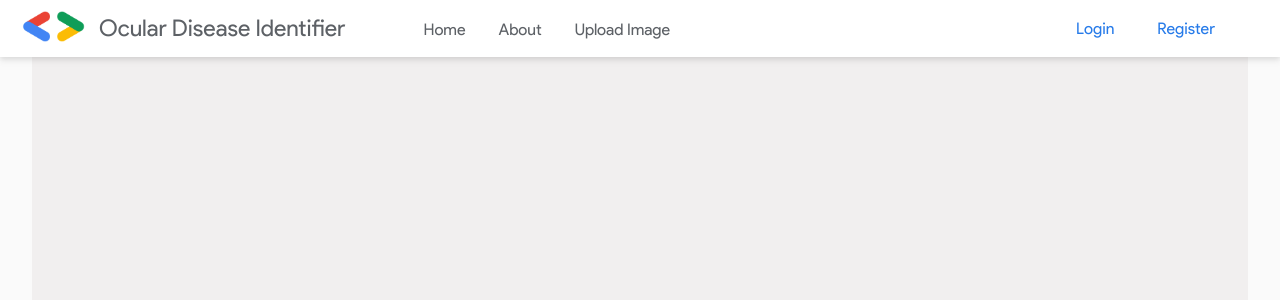
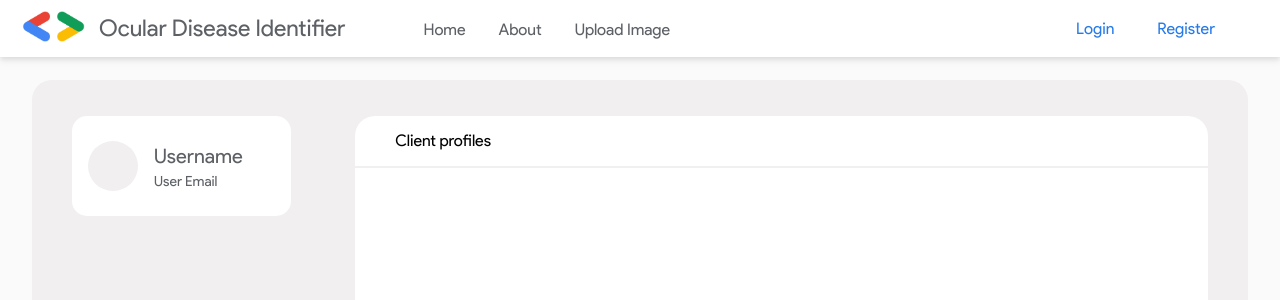
Before and after one commit to DSC-McMaster-U/Ocular-Disease-Identifier, a React (Vite) app in the folder frontend/: page /user/dashboard in a window 1280 px wide. Shown: the top 300 px of the page. Built offline with nearby package versions, Linux system fonts and the light colour scheme.

Commit message:
More improvements

```diff
--- a/frontend/src/Components/UserDashboard.tsx
+++ b/frontend/src/Components/UserDashboard.tsx
@@ -5,7 +5,31 @@ const UserDashboard = () => {
     <>
       <Header></Header>
 
-      <div className="w-[95%] h-[90vh] m-auto mt-[  bg-[#F1EFEF]"></div>
+      <div className="w-[95%] h-[90vh] m-auto mt-[80px] bg-[#F1EFEF] flex flex-row align-middle rounded-[20px] border-[#FFFFFF]">
+        <div className="w-[20%] h-[95%] mx-10 mt-auto">
+          <div className="w-[90%] h-[100px] bg-[#FFFFFF]  rounded-[15px] flex ">
+            <div className="min-w-[50px] h-[50px]  bg-[#F1EFEF] mx-4 self-center rounded-full"></div>
+            <div className="w-full flex flex-col justify-center">
+              <h2 className="text-[#5d6166] font-google text-[20px]">
+                Username
+              </h2>
+              <h3 className="text-[#5d6166] font-google text-[14px]">
+                User Email
+              </h3>
+            </div>
+          </div>
+        </div>
+        <div className="flex-grow h-[90%] m-auto flex flex-col mr-10">
+          <div className="w-full h-[50px] rounded-t-[20px] bg-[#FFFFFF] flex">
+            <h3 className=" self-center m-10 text-[16px] font-google">
+              Client profiles
+            </h3>
+          </div>
+          <div className="w-full flex-grow bg-[#FFFFFF] rounded-b-[20px] mt-[2px]">
+            <div></div>
+          </div>
+        </div>
+      </div>
     </>
   );
 };
```
